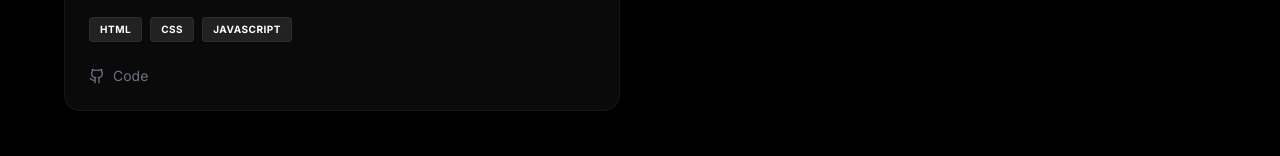
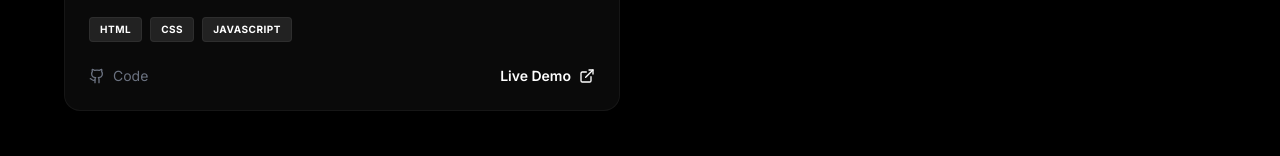
Before and after one commit to Praveen-pk-pro/Portfolio-pk, a React (Vite) app: page / in a window 1280 px wide. Shown: the part 3946-4102 px from the top of the page. Built offline with nearby package versions, Linux system fonts and the light colour scheme.

Commit message:
chore: add project asset and update node_modules dependencie

```diff
--- a/src/constants.ts
+++ b/src/constants.ts
@@ -64,6 +64,7 @@ export const PROJECTS: Project[] = [
     description: "A web app that gives farmers crop recommendations and weather-based insights, built under a no-agentic-AI constraint for the DesignXpo 1.0 event at Sree Sakthi Engineering College. Placed 3rd out of the intra-collegiate field.",
     tags: ["HTML", "CSS", "JavaScript"],
     image: "/img/won.png",
+    link: "https://design-event.vercel.app/",
     github: "https://github.com/Praveen-pk-pro/Design-event"
   }
 ];
```
